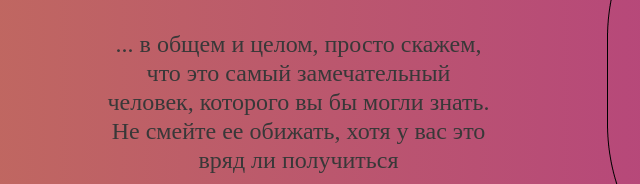
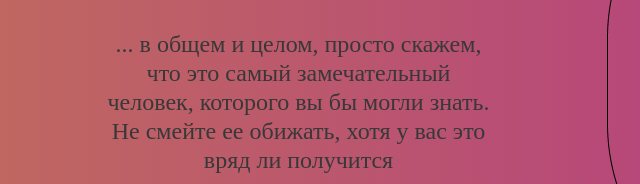
Before and after one commit to Vse-go-lish-Egor/Birth-day, a plain HTML site: page index.html in a window 1280 px wide. Shown: the part 298-482 px from the top of the page, 236-876 px from the left. Drawn offline with Linux system fonts and the light colour scheme.

Commit message:
Update index.html

```diff
--- a/index.html
+++ b/index.html
@@ -20,7 +20,7 @@
       <div class="info">
         <span class="name">Елизавета Пунько</span>
         <h1 class="bio">Программист, спортсменка, фотограф, модель и студент БГУИР...</h1>
-        <h1 class="bio2">... в общем и целом, просто скажем, что это самый замечательный человек, которого вы бы могли знать. Не смейте ее обижать, хотя у вас это вряд ли получиться</h1>
+        <h1 class="bio2">... в общем и целом, просто скажем, что это самый замечательный человек, которого вы бы могли знать. Не смейте ее обижать, хотя у вас это вряд ли получится</h1>
 
         <div class="heart">
         <img src="img/love.svg" class="love">
```
